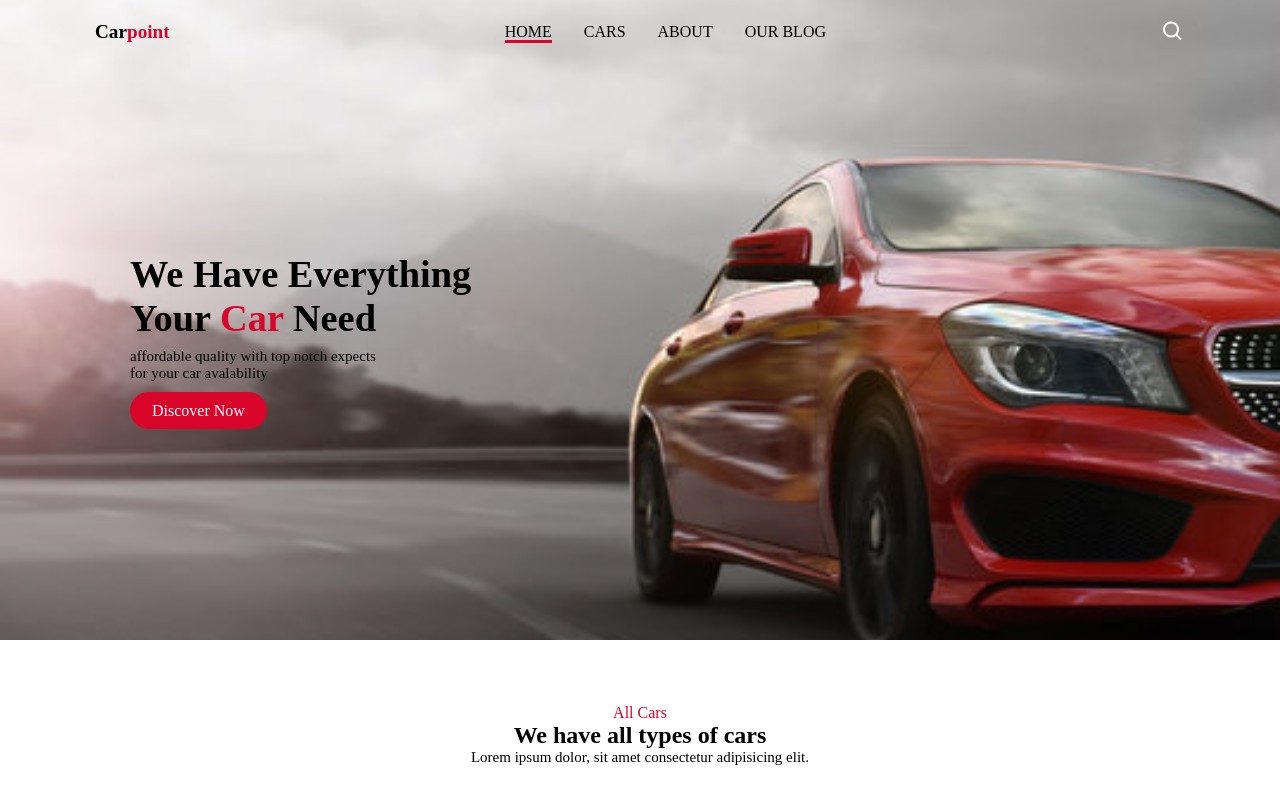
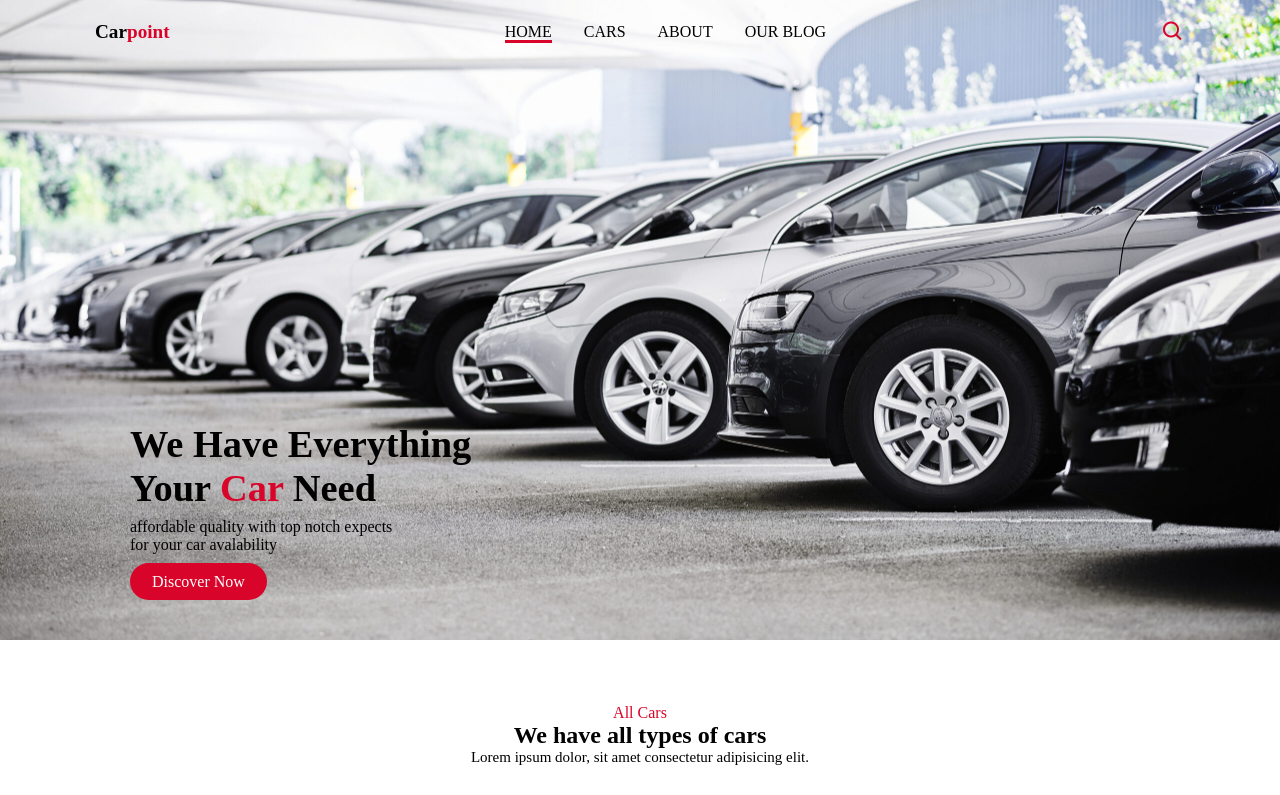
Before and after one commit to ope2tech/carpoint, a plain HTML site: page index.html in a window 1280 px wide. Shown: the top 795 px of the page. Drawn offline with nearby package versions, Linux system fonts and the light colour scheme.

Commit message:
feat: initial commit

```diff
--- a/index.html
+++ b/index.html
@@ -3,7 +3,7 @@
 <head>
     <meta charset="UTF-8">
     <meta name="viewport" content="width=device-width, initial-scale=1.0">
-    <title>Responsive car sale website</title>
+    <title>Automible Arena </title>
     <link rel="stylesheet" href="styles.css">
     <!-- box icons -->
     <link href='https://unpkg.com/boxicons@2.1.4/css/boxicons.min.css' rel='stylesheet'>
--- a/styles.css
+++ b/styles.css
@@ -66,7 +66,7 @@ header.shadow #search-icon{
 #menu-icon{
     font-size: 24px;
     cursor: pointer;
-    color: var(--text-color);
+    color: var(--main-color);
     display: none;
    }
 .logo{
@@ -95,7 +95,7 @@ header.shadow #search-icon{
     #search-icon {
         font-size: 24px;
         cursor: pointer;
-        color: var(--bg-color);
+        color: var(--main-color);
     }
     .search-box{
         position: absolute;
@@ -127,7 +127,7 @@ header.shadow #search-icon{
         min-height: 640px;
         display: flex;
         align-items: center;
-        background: url(img/2p.jpg);
+        background: url(img/U.K.-Car-Rental-Market-1-scaled.jpg);
         background-repeat: no-repeat;
         background-size: cover;
         background-position: center left;
@@ -137,14 +137,17 @@ header.shadow #search-icon{
     }
     .home-text h1 {
         font-size: 2.4rem;
+        margin-top: 100%;
+
     }
     .home-text span{
         color: var(--main-color);
     }
     .home-text p {
-        font-size: 0.938rem;
+        font-size: 1.rem;
         font-weight: 300;
         margin: 0.5rem 0 1.2rem;
+
     }
     .btn {
         padding: 10px 22px;
@@ -464,4 +467,7 @@ header.shadow #search-icon{
 .home-text p br{
     display: contents;
 }
+.home {background:url(img/483053.jpg);
+    background-size: auto;
 }
+}
```
Also changed, not shown: img/2293_1.jpg (added), img/483053.jpg (added), img/76.png (added), img/U.K.-Car-Rental-Market-1-scaled.jpg (added), img/ferrari-296-gtb-hybrid-sports-car-red-cars-2022-2560x1440-5797.jpeg (added), img/images.jpeg (added), img/map-car-bg.png (added), img/pa.jpg (added).
